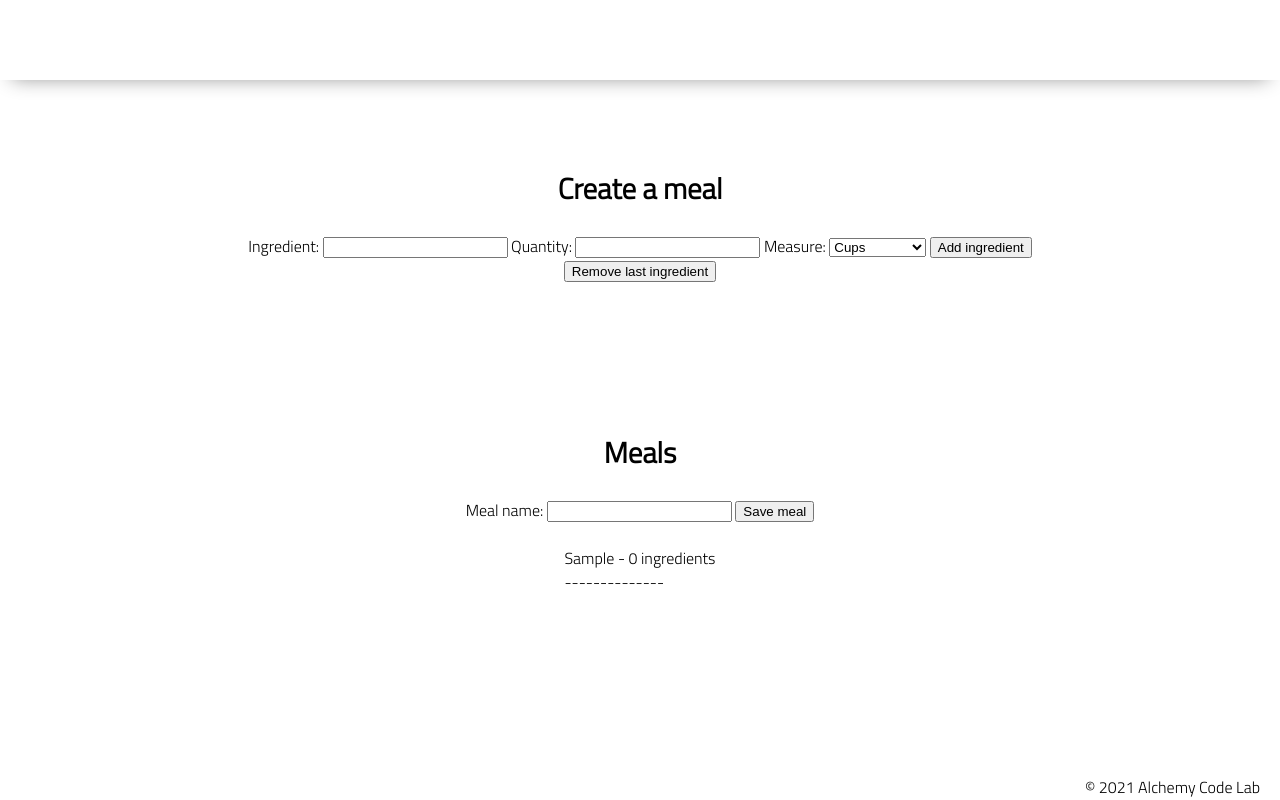
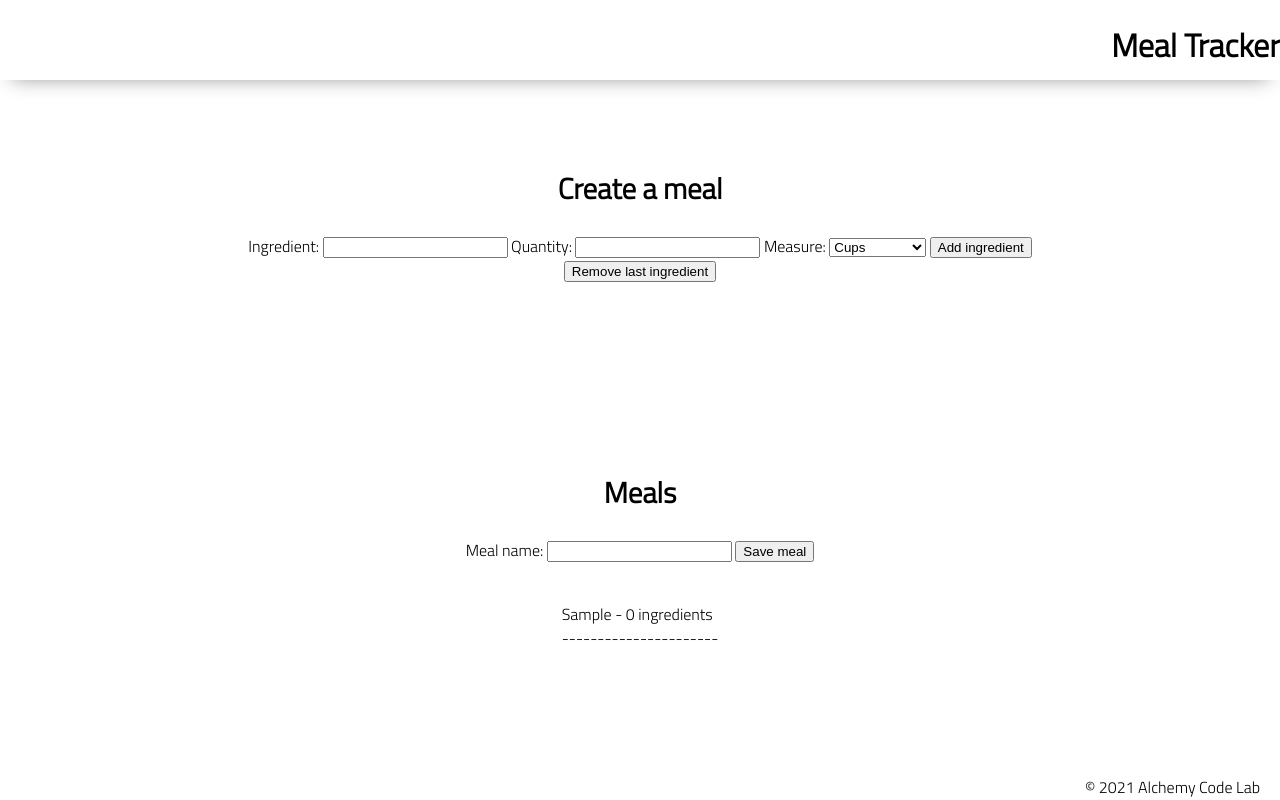
Before and after one commit to morganharmon/meal-tracker, a plain HTML site: page index.html in a window 1280 px wide. Both pictures are taken after typing "Sample" into the empty fields and a click on the button "Save meal". Drawn offline with Linux system fonts and the light colour scheme.

Commit message:
display meals separately

```diff
--- a/app.js
+++ b/app.js
@@ -31,14 +31,17 @@ function displayIngredients() {
         ingredientList.append(thing);
     }
 }
-function appendIngredients() {
-    ingredientList.textContent = '';
-    mealList.append('--------------');
-    for (let stuff of recipeArr) {
-        const thing = renderIngredient(stuff);
-        mealList.append(thing);
-    }
-}
+
+// function appendIngredients() {
+//     ingredientList.textContent = '';
+//     const li2 = document.createElement('li');
+//     li2.textContent = '--------------';
+//     mealList.append(li2);
+//     for (let stuff of recipeArr) {
+//         const thing = renderIngredient(stuff);
+//         mealList.append(thing);
+//     }
+// }
 
 function resetIngredients() {
     recipeArr = [];
@@ -57,7 +60,6 @@ mealForm.addEventListener('submit', (e) => {
     const ingredientLength = recipeArr.length;
     mealNames.push({ name: mealName, length: ingredientLength });
     renderMeals();
-    appendIngredients();
     resetIngredients();
     mealForm.reset();
     mealNames = [];
@@ -65,9 +67,17 @@ mealForm.addEventListener('submit', (e) => {
 
 function renderMeals() {
     for (let thing of mealNames) {
-        const br = document.createElement('br');
-        mealList.append(br);
+        const ul = document.createElement('ul');
+        mealList.append(ul);
         const li = renderMeal(thing);
-        mealList.append(li);
+        ul.append(li);
+        ingredientList.textContent = '';
+        const li2 = document.createElement('li');
+        li2.textContent = '----------------------';
+        ul.append(li2);
+        for (let stuff of recipeArr) {
+            const thing = renderIngredient(stuff);
+            ul.append(thing);
+        }
     }
 }
--- a/index.html
+++ b/index.html
@@ -14,6 +14,7 @@
 
 <body>
     <header>
+        <H1>Meal Tracker</H1>
     </header>
     <main>
         <section class="ingredients-section">
@@ -49,7 +50,7 @@
                     <button id="mealButton">Save meal</button>
                 </label>
             </form>
-            <ul id="mealList"></ul>
+            <div id="mealList"></div>
         </section>
     </main>
     <footer>
--- a/styles/home.css
+++ b/styles/home.css
@@ -1 +1,11 @@
 /* add home page styles here */
+#mealList {
+    display: flex;
+    flex-direction: row;
+    flex-wrap: wrap;
+    padding: 20px;
+}
+
+ul {
+    padding: 20px;
+}
```
